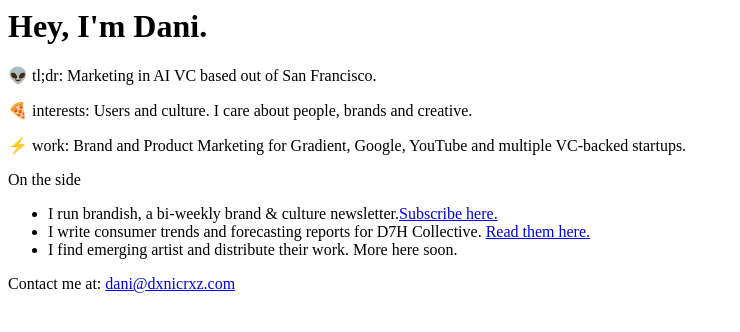
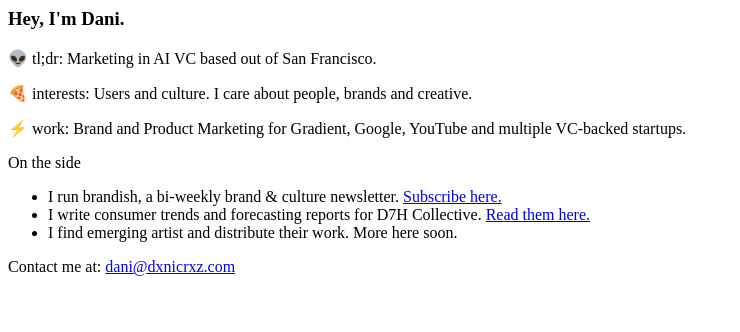
Before and after one commit to danicruz74/personal-website, a plain HTML site: page index.html in a window 1280 px wide. Shown: the whole page, without its empty margins (0-740 px from the left). Drawn offline with Linux system fonts and the light colour scheme.

Commit message:
Update index.html

```diff
--- a/index.html
+++ b/index.html
@@ -1,4 +1,4 @@
-<h1>Hey, I'm Dani.</h1>
+<h3>Hey, I'm Dani.</h3>
 
 <p>👽 tl;dr: Marketing in AI VC based out of San Francisco. </p>
 <p>🍕 interests: Users and culture. I care about people, brands and creative. </p>
@@ -6,7 +6,7 @@
 
 <p>On the side</p>
 <ul>
- <li>I run brandish, a bi-weekly brand & culture newsletter.<a href="https://brandish.substack.com/">Subscribe here.</a></li>
+ <li>I run brandish, a bi-weekly brand & culture newsletter. <a href="https://brandish.substack.com/">Subscribe here.</a></li>
  <li>I write consumer trends and forecasting reports for D7H Collective. <a href="https://d7h.co/">Read them here.</a></li>
  <li>I find emerging artist and distribute their work. More here soon.</li>
 </ul>
```
